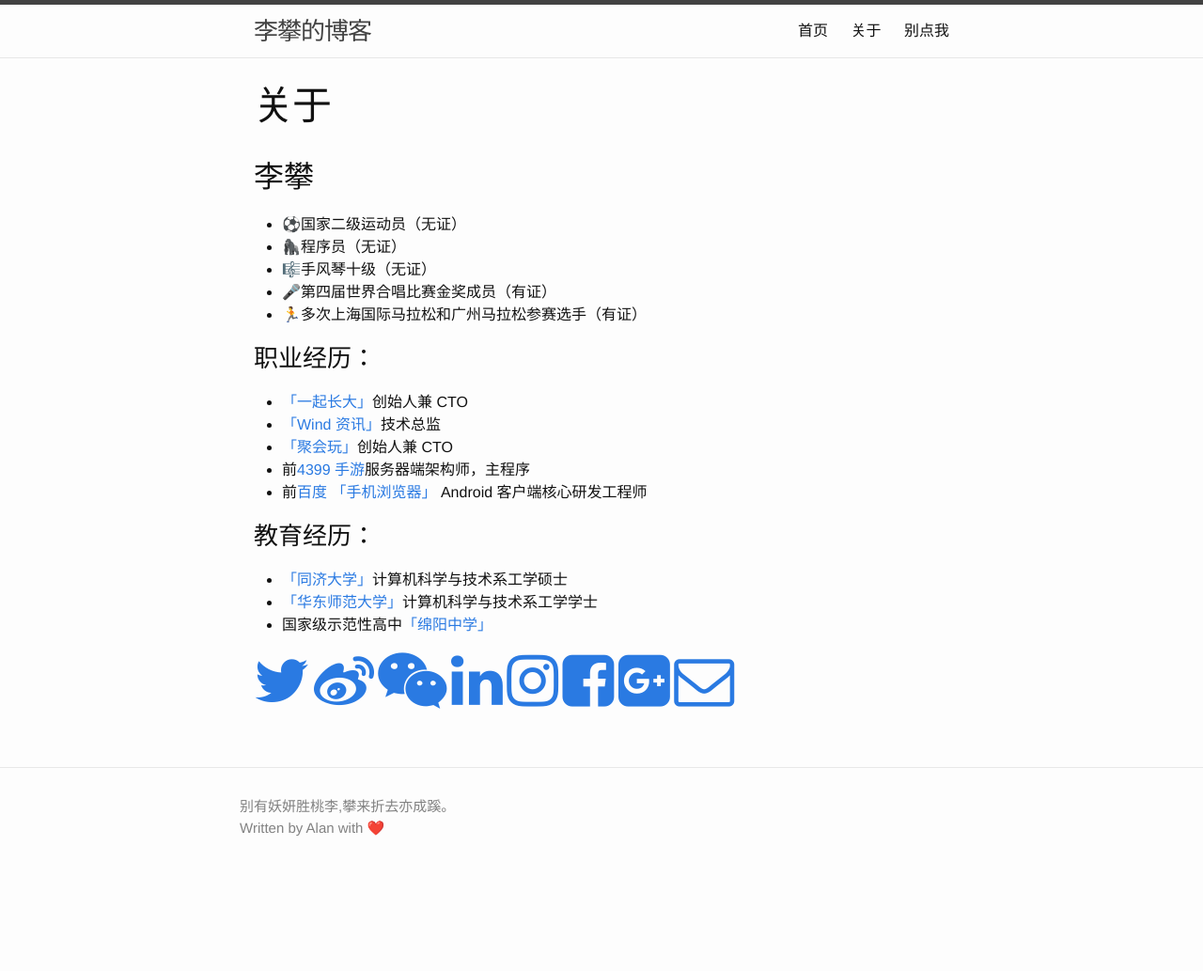
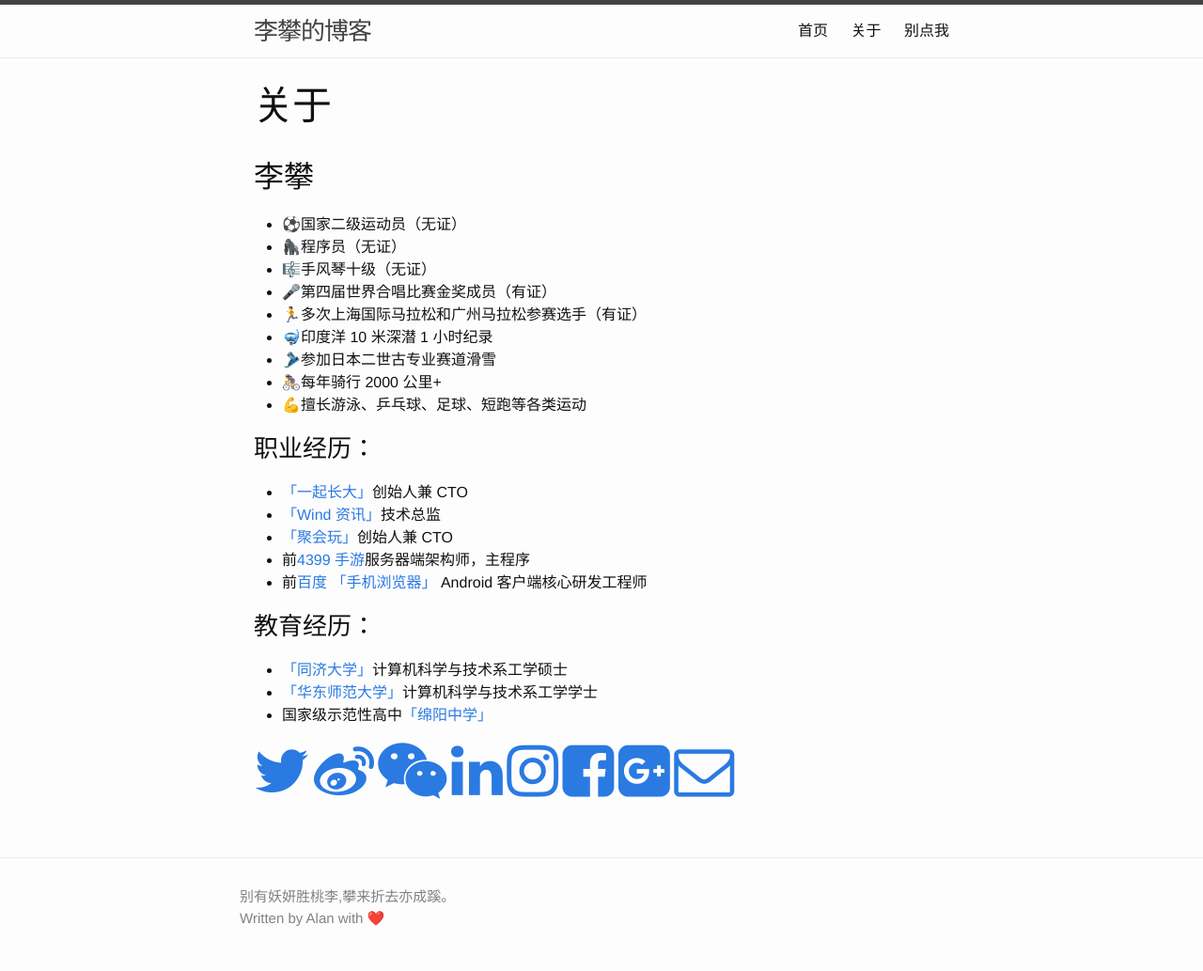
Before and after one commit to iamlipan/iamlipan.github.io, a Jekyll site: the page built from about/index.md, in a window 1280 px wide. Shown: the whole page at 94% size. Built offline with Jekyll 4.4.1, drawn with Linux system fonts in a browser that asks for light colours; before the commit the page ends 937 px from its top, so only the background shows below that.

Commit message:
update profile

```diff
--- a/about/index.md
+++ b/about/index.md
@@ -13,6 +13,10 @@
 - 🎼手风琴十级（无证）
 - 🎤第四届世界合唱比赛金奖成员（有证）
 - 🏃多次上海国际马拉松和广州马拉松参赛选手（有证）
+- 🤿印度洋 10 米深潜 1 小时纪录
+- 🎿参加日本二世古专业赛道滑雪
+- 🚴‍♀️每年骑行 2000 公里+
+- 💪擅长游泳、乒乓球、足球、短跑等各类运动
 
 ### 职业经历：
 
```
